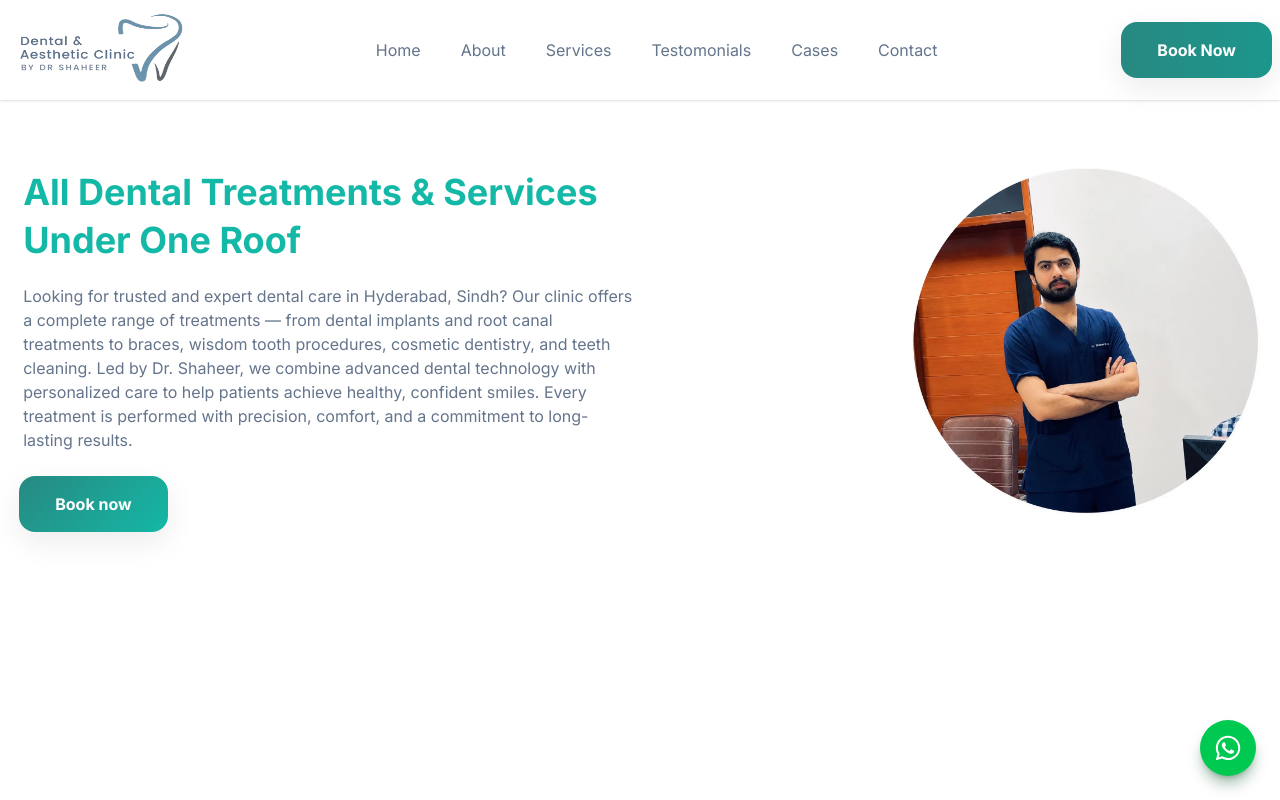
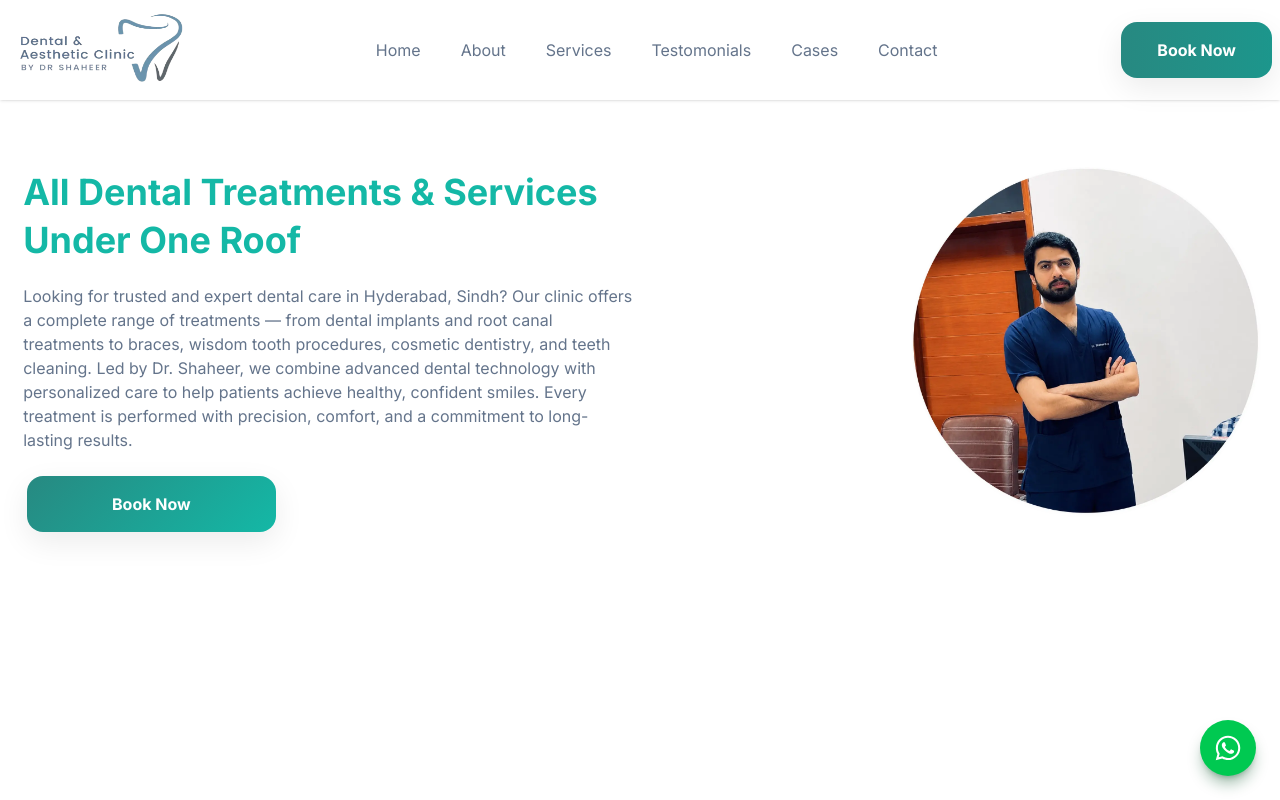
Before and after one commit to Haroo-12/DentalDoctor-Busniess-web, a React (Vite) app in the folder dentalclinic/: page /services in a window 1280 px wide. Shown: the top 800 px of the page. Built offline with nearby package versions, Linux system fonts and the light colour scheme.

Commit message:
loading error fixed

```diff
--- a/dentalclinic/package.json
+++ b/dentalclinic/package.json
@@ -19,6 +19,7 @@
     "react-dom": "^19.2.0",
     "react-icons": "^5.7.0",
     "react-router-dom": "^7.18.1",
+    "react-spinners": "^0.17.0",
     "tailwindcss": "^4.3.2"
   },
   "devDependencies": {
--- a/dentalclinic/src/AboutComponents/AboutIntroductionone.jsx
+++ b/dentalclinic/src/AboutComponents/AboutIntroductionone.jsx
@@ -4,11 +4,12 @@ import drshaheer from '../assets/Aboutimages/drshaheer.webp'
 import { useRef } from 'react';
 import gsap from "gsap";
 import { useGSAP } from "@gsap/react";
+import { useNavigate } from 'react-router-dom';
 const AboutIntroductionone = () => {
          const sectionRef = useRef();
       const aboutcontentone = useRef();
       const aboutcontenttwo = useRef();
-
+      const navigate = useNavigate()
         useGSAP(() => {
         gsap.from(aboutcontentone.current, {
           opacity: 0.4,
@@ -37,7 +38,7 @@ const AboutIntroductionone = () => {
 </h1>
 <p className='pt-5 p-2 text-[var(--text)]'>Dr. Shaheer is a highly qualified Dental Surgeon and Implantologist in Hyderabad, Sindh. With advanced training in cosmetic dentistry, dental implants, root canal treatments, braces, wisdom tooth surgery, and jaw correction procedures, he is dedicated to delivering exceptional dental care and long-lasting smile transformations for every patient.</p>
 {/* <button className=''>Book Now</but/ton> */}
-<Button text="Book Now" className="backgroundcol mt-5 mx-2"/>
+<Button text="Book Now" className="backgroundcol w-full lg:w-[40%] mt-5 mx-2" onClick={()=>{navigate("/contact#contact-form")}}/>
 </div>
 <div className='w-full lg:w-[40%] flex justify-center items-center pt-8' ref={aboutcontenttwo}>
 <div className='h-[300px] w-[300px] lg:w-[370px] lg:h-[370px]  rounded-full'>
--- a/dentalclinic/src/Layout/MainLayout.jsx
+++ b/dentalclinic/src/Layout/MainLayout.jsx
@@ -3,7 +3,7 @@ import Navbor from './Navbor'
 import { Outlet, useNavigation } from 'react-router-dom'
 import Footer from './Footer'
 import ScrollToTop from './ScrollToTop'
-
+import { BeatLoader } from 'react-spinners'
 const MainLayout = () => {
     const navigation = useNavigation()
   const isLoading = navigation.state === "loading"
@@ -15,7 +15,8 @@ const MainLayout = () => {
       {isLoading ? (
         <div className="min-h-screen bg-white flex items-center justify-center">
           <p className="text-black font-body text-sm tracking-[0.3em] uppercase">
-            Loading...
+               <BeatLoader color="#fff" size={8} />
+
           </p>
         </div>
       ) : (
--- a/dentalclinic/src/Routering/Routers.jsx
+++ b/dentalclinic/src/Routering/Routers.jsx
@@ -1,11 +1,11 @@
 import React from 'react'
 import { createBrowserRouter, RouterProvider } from 'react-router-dom'
 import MainLayout from '../Layout/MainLayout'
-
+import { BeatLoader } from "react-spinners";
 const PageLoader = () => (
   <div className="min-h-screen flex items-center justify-center bg-[#0c0b0a]">
     <p className="text-[var(--textwhite)] font-body text-sm tracking-[0.3em] uppercase">
-      Loading...
+    <BeatLoader color="#fff" size={8} />
     </p>
   </div>
 )
--- a/dentalclinic/src/ServicesComponents/ServicesThree.jsx
+++ b/dentalclinic/src/ServicesComponents/ServicesThree.jsx
@@ -3,14 +3,15 @@ import drshaheer from '../assets/Aboutimages/drshaheer.webp'
 import { ScrollTrigger } from "gsap/ScrollTrigger";
 import gsap from "gsap";
 import { useGSAP } from "@gsap/react";
-
+import { useNavigate } from 'react-router-dom';
+import Button from '../components/Button';
 gsap.registerPlugin(useGSAP, ScrollTrigger);
 
 const ServicesThree = () => {
   const sectionRef = useRef();
   const textRef = useRef();
   const imageRef = useRef();
-
+const navigate = useNavigate()
   useGSAP(() => {
     gsap.from(textRef.current, {
       opacity: 0,
@@ -59,12 +60,8 @@ const ServicesThree = () => {
       comfort, and a commitment to long-lasting results.
     </p>
 
-    <button
-      type="button"
-      className="backgroundcol mt-5 cursor-pointer rounded-2xl px-10 py-3 text-[var(--background)] shadow-[0_10px_30px_rgba(0,0,0,0.08)] transition-all duration-300 hover:shadow-[0_15px_35px_rgba(0,0,0,0.12)] lg:px-9 lg:py-4 lg:font-bold"
-    >
-      Book now
-    </button>
+<Button text="Book Now" className="backgroundcol w-full lg:w-[40%] mt-5 mx-2" onClick={()=>{navigate("/contact#contact-form")}}/>
+
   </div>
 
   <div className="h-[300px] w-[300px] overflow-hidden rounded-full lg:h-[350px] lg:w-[350px]" ref={imageRef}>
```
Also changed, not shown: 1 other file (tests, documents, lock files or other folders).
